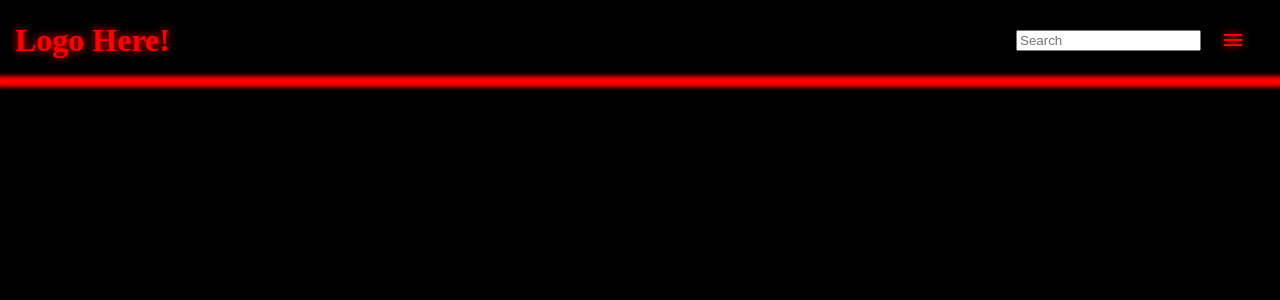
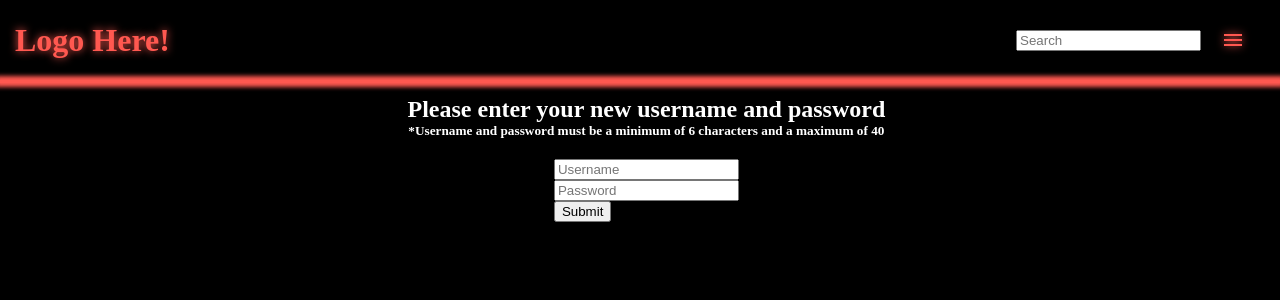
Before and after one commit to jasontvanhavel/strangers_things, a React (Create React App) app: page /Register in a window 1280 px wide. Shown: the top 300 px of the page. Built offline with nearby package versions, Linux system fonts and the light colour scheme.

Commit message:
Added Register component

```diff
--- a/public/style.css
+++ b/public/style.css
@@ -10,8 +10,8 @@ header {
     justify-content: space-between;
     align-items: center;
     background-color: black;
-    color: red;
-    text-shadow: 0 0 0.5em red;
+    color: rgb(255,88,80);
+    text-shadow: 0 0 0.5em rgb(255,88,80);;
     height: 10vh;
     width: 100%;
     padding: 7px 15px;
@@ -38,9 +38,9 @@ header #navs {
     position:fixed;
     top:10vh;
     width:100%;
-    box-shadow: 0 0 0.5vh 0.5vh red;
+    box-shadow: 0 0 0.5vh 0.5vh rgb(255,88,80);;
     height: 3px;
-    background-color: red;
+    background-color: rgb(255,88,80);;
 }
 
 
@@ -60,7 +60,7 @@ main #lefty {
     height: 100%;
     width: 20%;
     /* border: 3px solid red; */
-    color:red;
+    color:rgb(255,88,80);;
 }
 
 main #content-main {
@@ -82,5 +82,9 @@ main #sidenav {
     height: 100%;
     width: 20%;
     border: 3px solid rgba(0,0,0,0);
-    color:red;
+    color:rgb(255,88,80);;
 }
+
+.registration {
+    padding-bottom: 20px;
+}
--- a/src/components/App.js
+++ b/src/components/App.js
@@ -2,7 +2,7 @@ import React, {useState} from 'react';
 import {BrowserRouter as Router, Route, Link} from 'react-router-dom';
 import Navbar from './Navbar';
 import Home from './Home';
-
+import Register from './Register'
 
 
 const App = () => {
@@ -27,6 +27,7 @@ const App = () => {
                 <section id="content-main">
 
                     <Route exact path='/Home' render={() => <Home />} />
+                    <Route exact path='/Register' render={() => <Register />} />
 
                 </section>
                 <section id="sidenav">
--- a/src/components/Navbar.js
+++ b/src/components/Navbar.js
@@ -7,7 +7,7 @@ import {BrowserRouter as Router, Route, Link} from "react-router-dom";
 const Navbar = (props) => {
 
     return <div>
-        <NavbarLink text="Register"/>
+        <Link to="/Register"><NavbarLink text="Register"/></Link>
         <NavbarLink text="Login"/>
         <NavbarLink text="Logout"/>
         <Link to="/Home"><NavbarLink text="Home"/></Link>
--- /dev/null
+++ b/src/components/Register.js
@@ -0,0 +1,52 @@
+import React, { useState } from 'react'
+
+const Register = () => {
+    let [newUsername, setNewUsername] = useState('')
+    let [newPassword, setNewPassword] = useState('')
+
+    //store newUsername and newPassword in an object
+
+    return(
+        <>
+    <h1>Please enter your new username and password</h1>
+    <h5 className="registration">*Username and password must be a minimum of 6 characters and a maximum of 40</h5>
+        <form onSubmit={(event) => {
+            event.preventDefault()
+            setNewUsername(document.getElementById("username-input").value)
+            setNewPassword(document.getElementById("password-input").value)
+            console.log(newUsername)
+            console.log(newPassword)
+        }}>
+            <div>
+                <label htmlFor="username-input"></label>
+                <input
+                    type="text"
+                    id="username-input"
+                    name="username-input"
+                    placeholder="Username"
+                    ></input>
+            </div>
+            <div>
+                <label htmlFor="password-input"></label>
+                <input
+                    type="password"
+                    id="password-input"
+                    name="password-input"
+                    placeholder="Password"
+                    ></input>
+            </div>
+            <button type='submit'>Submit</button>
+        </form>
+        </>
+    )
+}
+
+export default Register
+/*  <input
+      placeholder='Enter a todo'
+      value={newTodo}
+      onChange={(event) => {
+          let value = event.target.value
+          setNewTodo(value)
+      }}/>
+    <button type='submit'>Submit</button>*/
```
Also changed, not shown: src/components/Home.js (line endings or trailing spaces).
